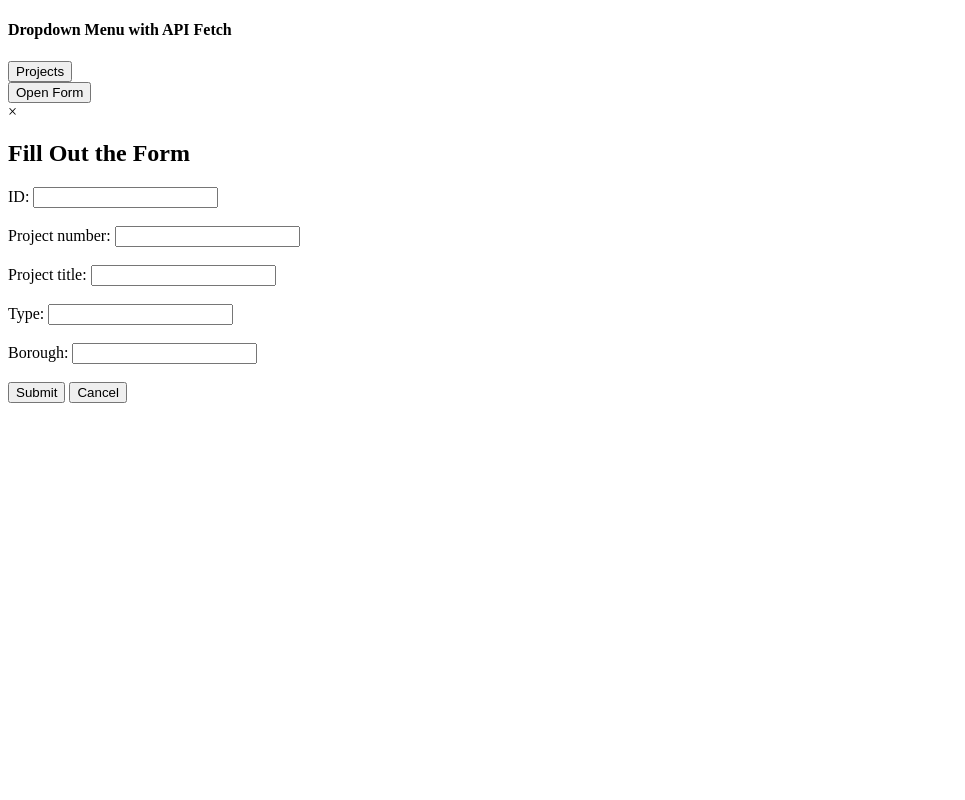
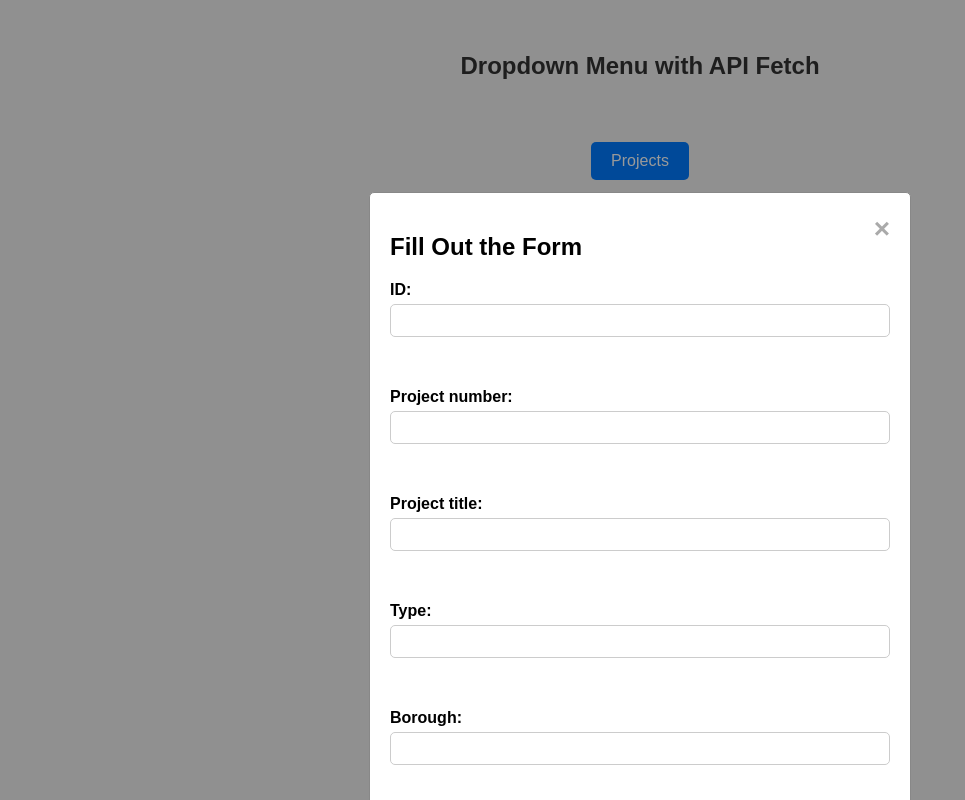
Before and after one commit to MehdyZarei/icid_front_end, a plain HTML site: page index.html in a window 1280 px wide. Both pictures are taken after a click on the button "Open Form". Shown: the whole page, without its empty margins (0-965 px from the left). Drawn offline with Linux system fonts and the light colour scheme.

Commit message:
FronEnd/Dev_002 - dropdown menu; first connection to lambda function_04

```diff
--- a/index.html
+++ b/index.html
@@ -4,7 +4,7 @@
     <meta charset="UTF-8" />
     <meta name="viewport" content="width=device-width, initial-scale=1.0" />
     <title>Projects - DDC</title>
-    <!-- <link rel="stylesheet" href="styles.css" /> -->
+    <link rel="stylesheet" href="styles.css" />
   </head>
   <body>
     <header>
--- a/styles.css
+++ b/styles.css
@@ -1,3 +1,4 @@
+/* styles.css */
 body {
     font-family: Arial, sans-serif;
     margin: 0;
@@ -5,36 +6,38 @@ body {
     display: flex;
     flex-direction: column;
     align-items: center;
-    justify-content: center;
     height: 100vh;
     background-color: #f0f0f0;
 }
+
 header {
-    background-color: #4CAF50;
-    width: 100%;
-    padding: 10px 0;
-    text-align: center;
-    color: white;
+    margin: 20px;
 }
 
-main {
-    text-align: center;
-    margin-top: 20px;
+h4 {
+    font-size: 24px;
+    color: #333;
 }
 
 .dropdown {
     position: relative;
     display: inline-block;
+    margin-bottom: 20px;
 }
 
 .dropbtn {
-    background-color: #4CAF50;
+    padding: 10px 20px;
+    font-size: 16px;
+    cursor: pointer;
+    background-color: #007bff;
     color: white;
-    padding: 16px;
-    font-size: 16px;
     border: none;
-    cursor: pointer;
     border-radius: 5px;
+    transition: background-color 0.3s ease;
+}
+
+.dropbtn:hover {
+    background-color: #0056b3;
 }
 
 .dropdown-content {
@@ -42,9 +45,10 @@ main {
     position: absolute;
     background-color: #f9f9f9;
     min-width: 160px;
-    box-shadow: 0px 8px 16px rgba(0,0,0,0.2);
+    box-shadow: 0px 8px 16px 0px rgba(0,0,0,0.2);
     z-index: 1;
     border-radius: 5px;
+    margin-top: 10px;
 }
 
 .dropdown-content a {
@@ -52,6 +56,7 @@ main {
     padding: 12px 16px;
     text-decoration: none;
     display: block;
+    border-bottom: 1px solid #ddd;
 }
 
 .dropdown-content a:hover {
@@ -61,3 +66,78 @@ main {
 .dropdown:hover .dropdown-content {
     display: block;
 }
+
+button {
+    padding: 10px 20px;
+    font-size: 16px;
+    cursor: pointer;
+    background-color: #007bff;
+    color: white;
+    border: none;
+    border-radius: 5px;
+    transition: background-color 0.3s ease;
+    margin: 10px;
+}
+
+button:hover {
+    background-color: #0056b3;
+}
+
+.modal {
+    display: none;
+    position: fixed;
+    z-index: 1;
+    left: 0;
+    top: 0;
+    width: 100%;
+    height: 100%;
+    overflow: auto;
+    background-color: rgba(0, 0, 0, 0.4);
+}
+
+.modal-content {
+    background-color: #fff;
+    margin: 15% auto;
+    padding: 20px;
+    border: 1px solid #888;
+    width: 80%;
+    max-width: 500px;
+    border-radius: 5px;
+}
+
+.close {
+    color: #aaa;
+    float: right;
+    font-size: 28px;
+    font-weight: bold;
+}
+
+.close:hover,
+.close:focus {
+    color: black;
+    text-decoration: none;
+    cursor: pointer;
+}
+
+form {
+    display: flex;
+    flex-direction: column;
+}
+
+label {
+    margin-bottom: 5px;
+    font-weight: bold;
+}
+
+input {
+    margin-bottom: 15px;
+    padding: 8px;
+    border: 1px solid #ccc;
+    border-radius: 5px;
+}
+
+button[type="submit"],
+button[type="button"] {
+    width: 100px;
+    align-self: flex-start;
+}
```
